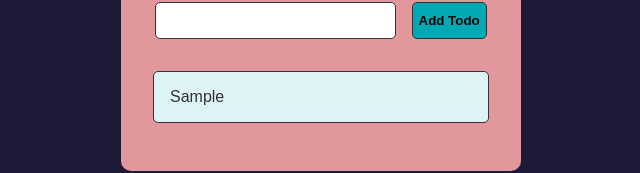
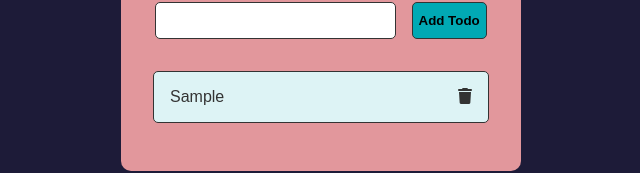
Before and after one commit to pinkman7009/Todo-React, a React (Create React App) app: page / in a window 1280 px wide. Both pictures are taken after typing "Sample" into the empty fields and a click on the button "Add Todo". Shown: the part 348-521 px from the top of the page, without its empty margins (319-959 px from the left). Built offline with nearby package versions, Linux system fonts and the light colour scheme.

Commit message:
delete todo added

```diff
--- a/public/index.html
+++ b/public/index.html
@@ -17,6 +17,6 @@
   <body>
     <noscript>You need to enable JavaScript to run this app.</noscript>
     <div id="root"></div>
-
+    <script src="https://kit.fontawesome.com/e4d5e98a9c.js" crossorigin="anonymous"></script>
   </body>
 </html>
--- a/src/App.css
+++ b/src/App.css
@@ -42,6 +42,8 @@ ul li {
 	padding: 1rem;
 	border: 1px solid #333;
 	border-radius: 5px;
+	display: flex;
+	justify-content: space-between;
 }
 
 .new-todo {
--- a/src/App.js
+++ b/src/App.js
@@ -10,9 +10,12 @@ const App = () => {
 
 	const [ errorMessage, setErrorMessage ] = useState('');
 
+	// To set value of new todo to be added
 	const onChangeNewTodo = (e) => {
 		setNewTodo(e.target.value);
 	};
+
+	// To add a todo
 	const addNewTodo = (e) => {
 		if (!newTodo) {
 			setErrorMessage('Cant leave field empty');
@@ -22,6 +25,14 @@ const App = () => {
 		setErrorMessage('');
 		setNewTodo('');
 	};
+
+	// To delete a todo
+	const deleteTodo = (index) => {
+		const copyTodos = [ ...todos ];
+
+		copyTodos.splice(index, 1);
+		setTodos(copyTodos);
+	};
 	return (
 		<div className="container">
 			<div className="todo-card">
@@ -30,7 +41,7 @@ const App = () => {
 				<AddTodo onAddTodo={addNewTodo} onChangeNewTodo={onChangeNewTodo} query={newTodo} />
 
 				<ErrorMessage message={errorMessage} />
-				<TodoList todos={todos} />
+				<TodoList todos={todos} onDeleteTodo={deleteTodo} />
 			</div>
 		</div>
 	);
--- a/src/components/todos/TodoItem.js
+++ b/src/components/todos/TodoItem.js
@@ -1,7 +1,12 @@
 import React from 'react';
 
-const TodoItem = ({ todo, display }) => {
-	return <li>{todo}</li>;
+const TodoItem = ({ todo, onDeleteTodo }) => {
+	return (
+		<li>
+			{todo}
+			<i className="fas fa-trash" style={{ cursor: 'pointer' }} onClick={onDeleteTodo} />
+		</li>
+	);
 };
 
 export default TodoItem;
--- a/src/components/todos/TodoList.js
+++ b/src/components/todos/TodoList.js
@@ -1,7 +1,7 @@
 import React from 'react';
 import TodoItem from './TodoItem';
 
-const TodoList = ({ todos }) => {
+const TodoList = ({ todos, onDeleteTodo }) => {
 	const display = todos.length === 0 ? 'none' : 'block';
 
 	const todoListStyle = {
@@ -14,7 +14,7 @@ const TodoList = ({ todos }) => {
 	return (
 		<ul style={todoListStyle}>
 			{todos.map((todo, index) => {
-				return <TodoItem key={index} todo={todo} display={display} />;
+				return <TodoItem key={index} todo={todo} display={display} onDeleteTodo={() => onDeleteTodo(index)} />;
 			})}
 		</ul>
 	);
```
